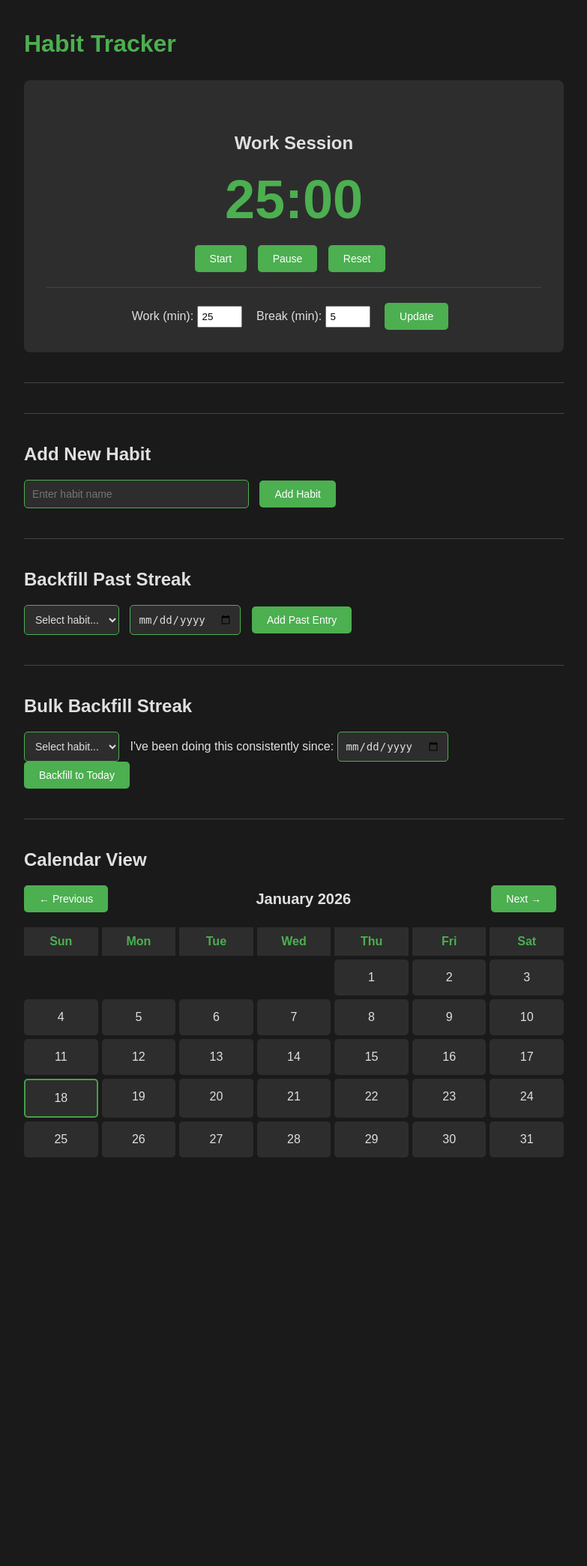
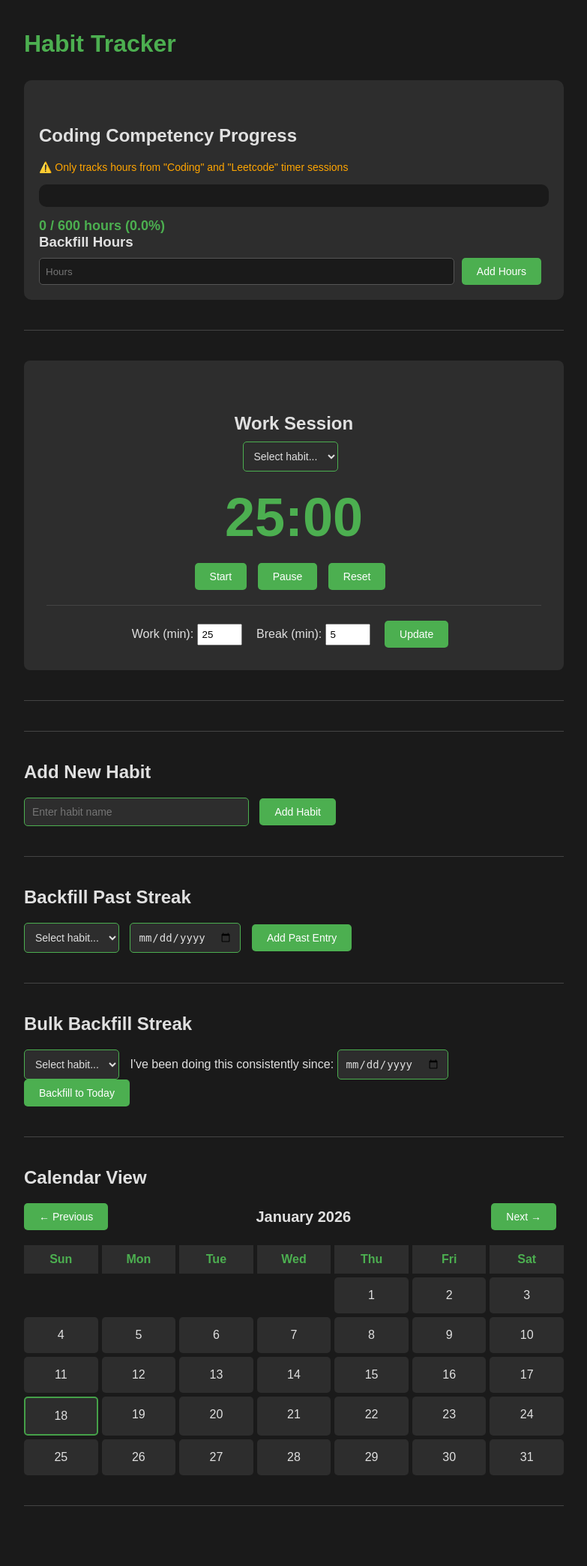
Before and after one commit to cliang100/Habit-tracker, a Flask app: page / in a window 1280 px wide. Shown: the whole page at 75% size, without its empty margins (248-1031 px from the left). Before the commit the page ends 1544 px from the top, so only its background shows below. Run offline with Flask 3, Linux system fonts and the light colour scheme; data that the repository does not hold is empty.

Commit message:
Add competency hours tracker and fix calendar multi-habit bug

```diff
--- a/app.py
+++ b/app.py
@@ -45,18 +45,47 @@ def init_db():
     conn.commit()
     conn.close()
 
+def init_competency_db():
+    conn = sqlite3.connect('habits.db')
+    c = conn.cursor()
+    c.execute('''CREATE TABLE IF NOT EXISTS competency_hours
+                 (id INTEGER PRIMARY KEY,
+                  date TEXT,
+                  hours REAL,
+                  source TEXT)''')
+    conn.commit()
+    conn.close()
+
+def init_habit_time_db():
+    conn = sqlite3.connect('habits.db')
+    c = conn.cursor()
+    c.execute('''CREATE TABLE IF NOT EXISTS habit_time
+                 (id INTEGER PRIMARY KEY,
+                  habit_name TEXT,
+                  date TEXT,
+                  minutes INTEGER)''')
+    conn.commit()
+    conn.close()
+
 @app.route('/')
 def home():
     conn = sqlite3.connect('habits.db')
     c = conn.cursor()
     c.execute("SELECT habit_name FROM habits_list")
     habits = [row[0] for row in c.fetchall()]
+
+    # Get total competency hours
+    c.execute("SELECT SUM(hours) FROM competency_hours")
+    total_hours = c.fetchone()[0] or 0
+
     conn.close()
+
     habit_data = []
     for habit in habits:
         streak = get_streak(habit)
         habit_data.append({'name': habit, 'streak': streak})
-    return render_template('index.html', habits=habit_data)
+
+    return render_template('index.html', habits=habit_data, total_hours=round(total_hours, 1))
 
 @app.route('/complete/<habit_name>', methods=['POST'])
 def complete(habit_name):
@@ -135,8 +164,29 @@ def bulk_backfill():
     conn.close()
     return redirect(url_for('home'))
 
-# TODO: Fix bug - append happens inside if statement, only shows first habit per day
-# Move data[date_str].append(habit_name) outside the if block
+@app.route('/add_competency_hours', methods=['POST'])
+def add_competency_hours():
+    hours = float(request.form['hours'])
+    source = request.form.get('source', 'Manual')
+    today = str(date.today())
+
+    conn = sqlite3.connect('habits.db')
+    c = conn.cursor()
+    c.execute("INSERT INTO competency_hours (date, hours, source) VALUES (?, ?, ?)",
+               (today, hours, source))
+    conn.commit()
+    conn.close()
+    return redirect(url_for('home'))
+
+@app.route('/get_total_hours')
+def get_total_hours():
+    conn = sqlite3.connect('habits.db')
+    c = conn.cursor()
+    c.execute("SELECT SUM(hours) FROM competency_hours")
+    total = c.fetchone()[0] or 0
+    conn.close()
+    return {'total': round(total, 1), 'goal': 600}
+
 @app.route('/api/habit_data')
 def habit_data():
     conn = sqlite3.connect('habits.db')
@@ -150,10 +200,12 @@ def habit_data():
     for date_str, habit_name in rows:
         if date_str not in data:
             data[date_str] = []
-            data[date_str].append(habit_name)
+        data[date_str].append(habit_name)
 
     return data
 
 if __name__ == "__main__":
     init_db()
+    init_competency_db()
+    init_habit_time_db()
     app.run(debug=True)
--- a/static/calendar.js
+++ b/static/calendar.js
@@ -68,8 +68,15 @@ function nextMonth() {
 function showDayDetails(dateStr) {
     const habits = habitData[dateStr];
     if (habits && habits.length > 0) {
-        alert(`Completed on ${dateStr}:\n- ${habits.join('\n- ')}`);
+        document.getElementById('modal-date').textContent = dateStr;
+        const habitList = document.getElementById('modal-habits');
+        habitList.innerHTML = habits.map(h => `<li>${h}</li>`).join('');
+        document.getElementById('day-modal').style.display = 'block';
     }
+}
+
+function closeModal() {
+    document.getElementById('day-modal').style.display = 'none';
 }
 
 // Load on page load
--- a/static/style.css
+++ b/static/style.css
@@ -195,3 +195,97 @@ input[type="date"] {
 .calendar-day:hover:not(.empty) {
     opacity: 0.8;
 }
+
+.modal {
+    display: none;
+    position: fixed;
+    z-index: 1000;
+    left: 0;
+    top: 0;
+    width: 100%;
+    height: 100%;
+    background-color: rgba(0,0,0,0.7);
+}
+
+.modal-content {
+    background-color: #2d2d2d;
+    margin: 15% auto;
+    padding: 20px;
+    border: 1px solid #888;
+    border-radius: 10px;
+    width: 300px;
+    color: #e0e0e0;
+}
+
+.close {
+    color: #aaa;
+    float: right;
+    font-size: 28px;
+    font-weight: bold;
+    cursor: pointer;
+}
+
+.close:hover {
+    color: #fff;
+}
+
+#modal-habits {
+    list-style: none;
+    padding: 0;
+}
+
+#modal-habits li {
+    padding: 10px;
+    background-color: #4CAF50;
+    margin: 5px 0;
+    border-radius: 5px;
+}
+
+.competency-tracker {
+    background-color: #2d2d2d;
+    padding: 20px;
+    border-radius: 10px;
+    margin-bottom: 20px;
+}
+
+.competency-notice {
+    color: #ffa500;
+    font-size: 14px;
+    margin: 10px 0;
+}
+
+.progress-container {
+    width: 100%;
+    background-color: #1a1a1a;
+    border-radius: 10px;
+    height: 30px;
+    margin: 15px 0;
+}
+
+.progress-bar {
+    height: 100%;
+    background: linear-gradient(90deg, #4CAF50, #45a049);
+    border-radius: 10px;
+    transition: width 0.3s ease;
+}
+
+.hours-display {
+    font-size: 18px;
+    font-weight: bold;
+    color: #4CAF50;
+}
+
+.backfill-hours-form {
+    display: flex;
+    gap: 10px;
+    margin-top: 10px;
+}
+
+.backfill-hours-form input {
+    flex: 1;
+    padding: 8px;
+    border-radius: 5px;
+    border: 1px solid #555;
+    background-color: #1a1a1a;
+    color: #e0e0e0;
+}
--- a/static/timer.js
+++ b/static/timer.js
@@ -23,6 +23,12 @@ function startTimer() {
         if (timeLeft <= 0) {
             clearInterval(timerInterval);
             isRunning = false;
+
+            // Log hours if work session (not break)
+            if (!isBreak) {
+                logCompetencyHours(workDuration / 60);
+            }
+
             alert(isBreak ? 'Break over! Back to work.' : 'Time for a break!');
             switchMode();
         }
@@ -54,5 +60,15 @@ function updateSettings() {
     resetTimer();
 }
 
+function logCompetencyHours(hours) {
+    fetch('/add_competency_hours', {
+        method: 'POST',
+        headers: {
+            'Content-Type': 'application/x-www-form-urlencoded',
+        },
+        body: `hours=${hours}&source=Timer`
+    });
+}
+
 // Initialize on page load
 updateDisplay();
--- a/templates/index.html
+++ b/templates/index.html
@@ -7,8 +7,30 @@
 <body>
     <h1>Habit Tracker</h1>
 
+    <div class="competency-tracker">
+        <h2>Coding Competency Progress</h2>
+        <p class="competency-notice">⚠️ Only tracks hours from "Coding" and "Leetcode" timer sessions</p>
+        <div class="progress-container">
+            <div class="progress-bar" style="width: {{ (total_hours / 600 * 100) }}%"></div>
+        </div>
+        <p class="hours-display">{{ total_hours }} / 600 hours ({{ ((total_hours / 600 * 100) | round(1)) }}%)</p>
+
+        <h3>Backfill Hours</h3>
+        <form action="/add_competency_hours" method="POST" class="backfill-hours-form">
+            <input type="number" name="hours" step="0.5" placeholder="Hours" required>
+            <button type="submit">Add Hours</button>
+        </form>
+    </div>
+    <hr>
+
     <div class="timer-section">
         <h2 id="timer-mode">Work Session</h2>
+        <select id="timer-habit">
+            <option value="">Select habit...</option>
+            {% for habit in habits %}
+                <option value="{{ habit.name }}">{{ habit.name }}</option>
+            {% endfor %}
+        </select>
         <div id="timer-display">25:00</div>
         <button onclick="startTimer()">Start</button>
         <button onclick="pauseTimer()">Pause</button>
@@ -20,7 +42,6 @@
             <button onclick="updateSettings()">Update</button>
         </div>
     </div>
-
     <hr>
 
     {% for habit in habits%}
@@ -34,8 +55,8 @@
             </form>
         </div>
     {% endfor %}
+    <hr>
 
-    <hr>
     <h2>Add New Habit</h2>
     <form action="/add_habit" method="POST">
         <input type="text" name="habit_name" placeholder="Enter habit name" required>
@@ -43,6 +64,7 @@
     </form>
     <script src="{{ url_for('static', filename='timer.js') }}"></script>
     <hr>
+
     <h2>Backfill Past Streak</h2>
     <form action="/backfill" method="POST">
         <select name="habit_name" required>
@@ -55,6 +77,7 @@
         <button type="submit">Add Past Entry</button>
     </form>
     <hr>
+
     <h2>Bulk Backfill Streak</h2>
     <form action="/bulk_backfill" method="POST">
         <select name="habit_name" required>
@@ -67,6 +90,7 @@
         <button type="submit">Backfill to Today</button>
     </form>
     <hr>
+
     <h2>Calendar View</h2>
     <div class="calendar-controls">
         <button onclick="previousMonth()">← Previous</button>
@@ -76,5 +100,14 @@
     <div id="calendar-container"></div>
 
     <script src="{{ url_for('static', filename='calendar.js') }}"></script>
+    <hr>
+
+    <div id="day-modal" class="modal">
+        <div class="modal-content">
+            <span class="close" onclick="closeModal()">&times;</span>
+            <h3 id="modal-date"></h3>
+            <ul id="modal-habits"></ul>
+        </div>
+    </div>
 </body>
 </html>
```
Also changed, not shown: README.md.
